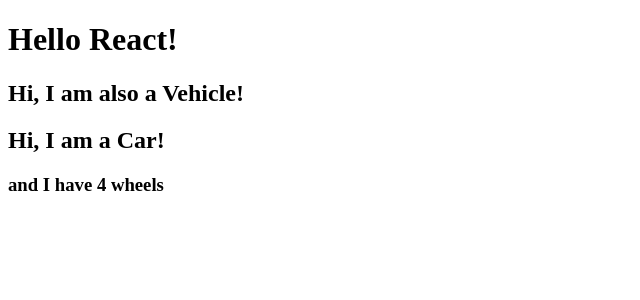
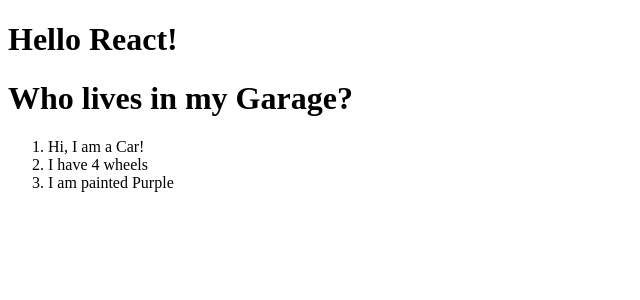
Before and after one commit to Sudo-Bear/mysecondreact, a React (Create React App) app: page / in a window 1280 px wide. Shown: the top 300 px of the page, without its empty margins (0-640 px from the left). Built offline with nearby package versions, Linux system fonts and the light colour scheme.

Commit message:
Shifted Car class to it's own file and import to index

```diff
--- /dev/null
+++ b/src/App.js
@@ -0,0 +1,23 @@
+import React from 'react';
+import ReactDOM from 'react-dom';
+
+class Car extends React.Component {
+  constructor(props) {
+    super(props)
+    this.state = {
+      wheels: this.props.wheels,
+      color: this.props.color
+    }
+  }
+  render() {
+    return (
+      <ol>
+        <li>Hi, I am a Car!</li>
+        <li>I have {this.state.wheels} wheels</li>
+        <li>I am painted {this.state.color}</li>
+      </ol>
+    )
+  }
+}
+
+export default Car;
--- a/src/index.js
+++ b/src/index.js
@@ -1,30 +1,20 @@
 import React from 'react';
 import ReactDOM from 'react-dom';
+import Car from './App.js';
 
-class Car extends React.Component {
-  constructor() {
-    super()
-    this.state = {
-      wheels: 4
-    }
-  }
+class Garage extends React.Component {
   render() {
     return (
       <div>
-        <h2>Hi, I am a Car!</h2>
-        <h3>and I have {this.state.wheels} wheels</h3>
+        <h1>Who lives in my Garage?</h1>
+        <Car color="Purple" wheels='4'/>
       </div>
-    )
+    );
   }
-}
-
-function Vehicle() {
-  return <h2>Hi, I am also a Vehicle!</h2>
 }
 
 const myfirstelement = <h1>Hello React!</h1>
 const mysecondelement = <h1>Hello React... AGAIN!</h1>
 
 ReactDOM.render(myfirstelement, document.getElementById('root'));
-ReactDOM.render(Vehicle(), document.getElementById('root2'));
-ReactDOM.render(<Car />, document.getElementById('root3'));
+ReactDOM.render(<Garage />, document.getElementById('root3'));
```
